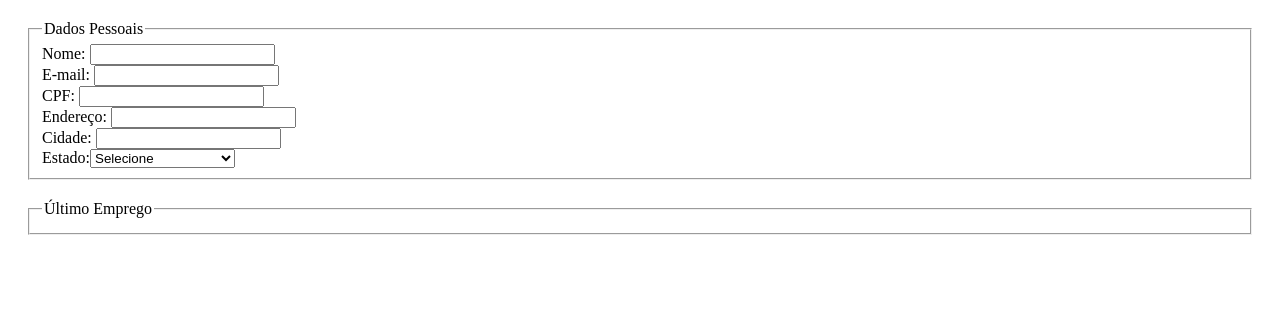
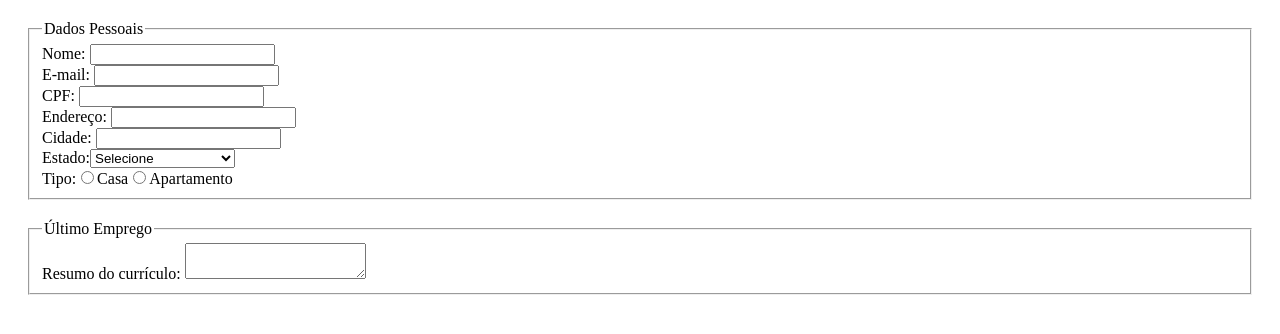
Before and after one commit to vanriwerson/trybe-exercises, a React (Create React App) app in the folder 02front-end/bloco-11-componentes-com-estado-eventos-e-formularios-com-react/dia-2-formularios-no-react/my-form-2.0/: page / in a window 1280 px wide. Shown: the top 334 px of the page. Built offline with nearby package versions, Linux system fonts and the light colour scheme.

Commit message:
Componentização dos textareas

```diff
--- a/02front-end/bloco-11-componentes-com-estado-eventos-e-formularios-com-react/dia-2-formularios-no-react/my-form-2.0/src/App.js
+++ b/02front-end/bloco-11-componentes-com-estado-eventos-e-formularios-com-react/dia-2-formularios-no-react/my-form-2.0/src/App.js
@@ -1,5 +1,6 @@
 import React, { Component } from 'react';
 import './App.css';
+import RequiredTextarea from './components/RequiredTextarea';
 import RequiredTextInput from './components/RequiredTextInput';
 import SelectState from './components/SelectState';
 
@@ -11,6 +12,8 @@ class App extends Component{
     endereco: '',
     cidade: '',
     estado:'',
+    tipo: '',
+    curriculo: '',
   }
 
   handleChange = ({ target }) => {
@@ -21,7 +24,7 @@ class App extends Component{
   }
 
   render() {
-    const { nome, email, cpf, endereco, cidade, estado } = this.state;
+    const { nome, email, cpf, endereco, cidade, estado, curriculo } = this.state;
 
     return(
       <form className="form">
@@ -71,10 +74,32 @@ class App extends Component{
             onChange={(e) => this.handleChange(e)}
             value={estado}
           />
+
+          <label>
+            Tipo:
+            <input
+              type="radio"
+              name="tipo"
+              value="Casa"
+              onChange={(e) => this.handleChange(e)}
+            />Casa
+            <input
+              type="radio"
+              name="tipo"
+              value="Apartamento"
+              onChange={(e) => this.handleChange(e)}
+            />Apartamento
+          </label>
         </fieldset>
         <fieldset>
           <legend>Último Emprego</legend>
-
+          <RequiredTextarea
+            labelText="Resumo do currículo"
+            name="curriculo"
+            maxLength={40}
+            onChange={(e) => this.handleChange(e)}
+            value={curriculo}
+          />
         </fieldset>
       </form>
     );
--- /dev/null
+++ b/02front-end/bloco-11-componentes-com-estado-eventos-e-formularios-com-react/dia-2-formularios-no-react/my-form-2.0/src/components/RequiredTextarea.jsx
@@ -0,0 +1,31 @@
+import React, { Component } from 'react';
+import PropTypes from "prop-types";
+
+class RequiredTextarea extends Component{
+  render() {
+    const { labelText, name, maxLength, onChange, value } = this.props;
+
+    return(
+      <label>
+        { labelText }:{' '}
+        <textarea
+          name={ name }
+          maxLength={ maxLength }
+          onChange={ onChange }
+          value={ value }
+          required
+        />
+      </label>
+    );
+  }
+}
+
+RequiredTextarea.propTypes = {
+  labelText: PropTypes.string.isRequired,
+  name: PropTypes.string.isRequired,
+  maxLength: PropTypes.number.isRequired,
+  onChange: PropTypes.func.isRequired,
+  value: PropTypes.string.isRequired
+};
+
+export default RequiredTextarea;
```
